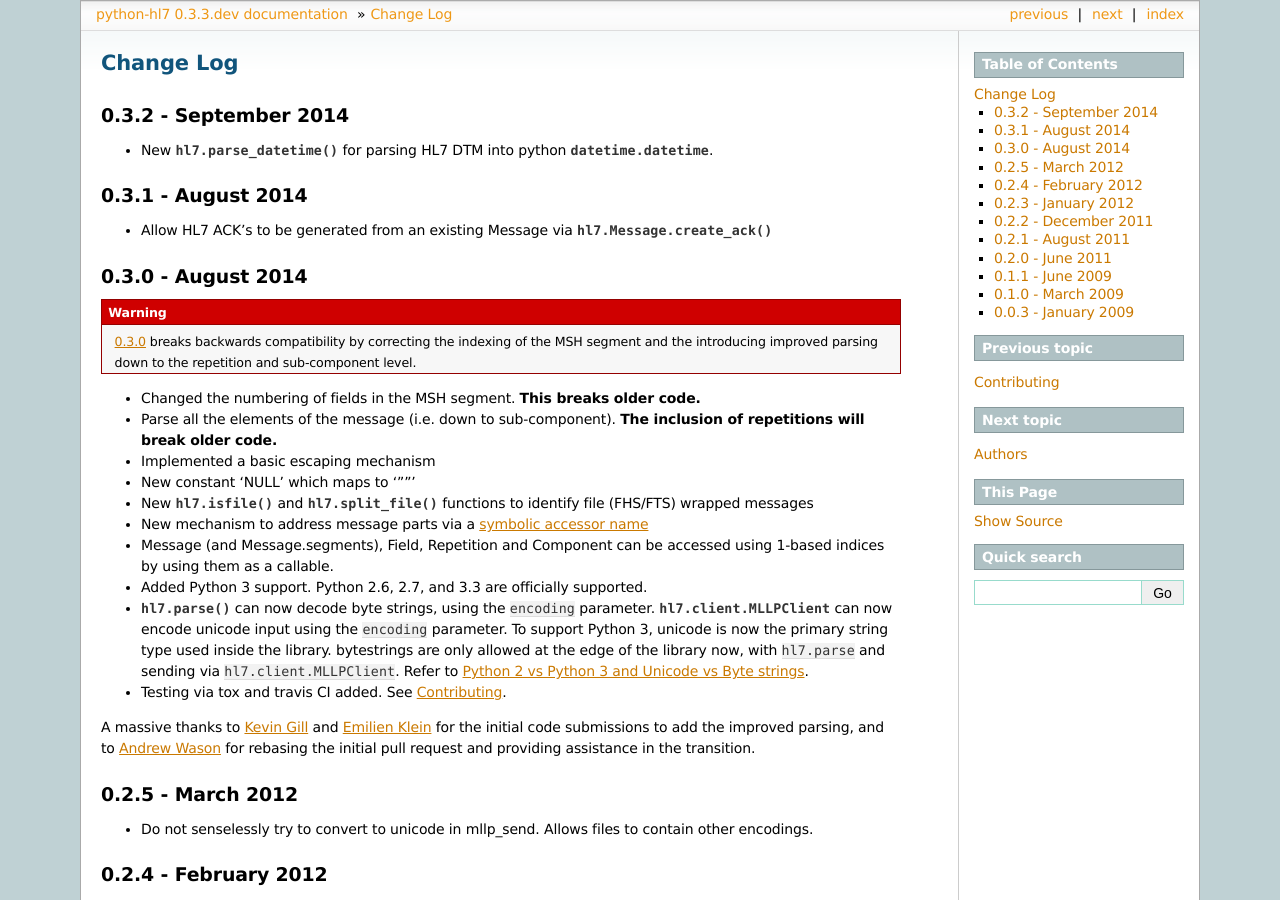
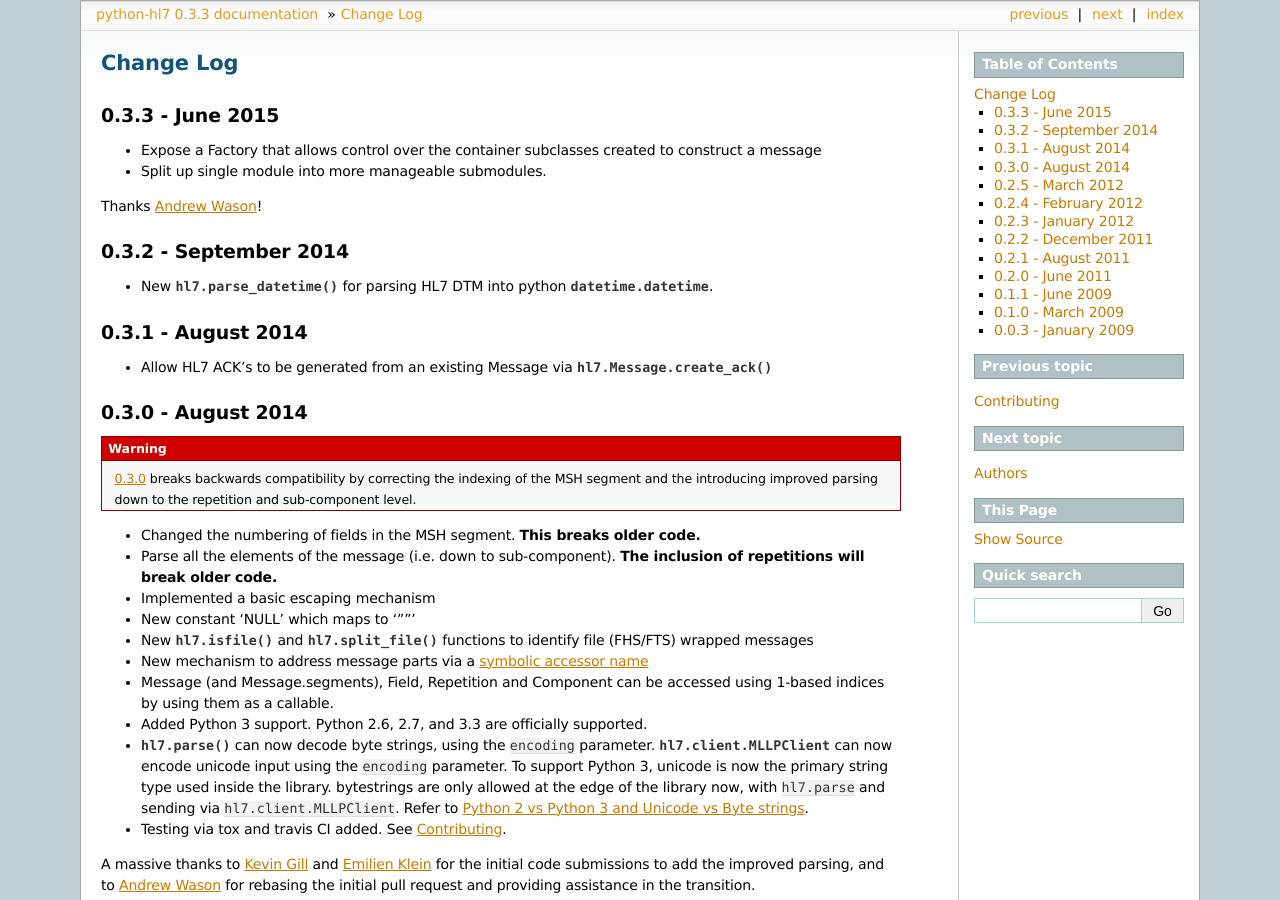
Before and after one commit to johnpaulett/python-hl7, a Sphinx documentation site: the page built from docs/changelog.rst, in a window 1280 px wide and 900 px high. Built offline with Sphinx 7.4.7, drawn with Linux system fonts in a browser that asks for light colours; some of the changed text lies outside the part shown.

Commit message:
Release notes and version for 0.3.3-final release.

```diff
--- a/docs/changelog.rst
+++ b/docs/changelog.rst
@@ -1,5 +1,14 @@
 Change Log
 ==========
+
+0.3.3 - June 2015
+-----------------
+* Expose a Factory that allows control over the container subclasses created
+  to construct a message
+* Split up single module into more manageable submodules.
+
+Thanks `Andrew Wason <https://github.com/rectalogic>`_!
+
 
 0.3.2 - September 2014
 ----------------------
--- a/hl7/version.py
+++ b/hl7/version.py
@@ -6,7 +6,7 @@ Primary version number source.
 Forth element can be 'dev' < 'a' < 'b' < 'rc' < 'final'. An empty 4th
 element is equivalent to 'final'.
 """
-VERSION = (0, 3, 3, 'dev')
+VERSION = (0, 3, 3, 'final')
 
 
 def get_version():
```
